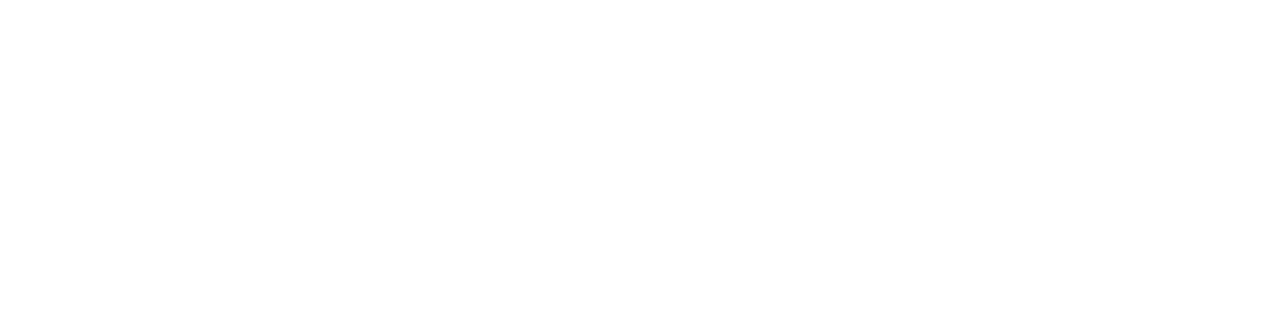
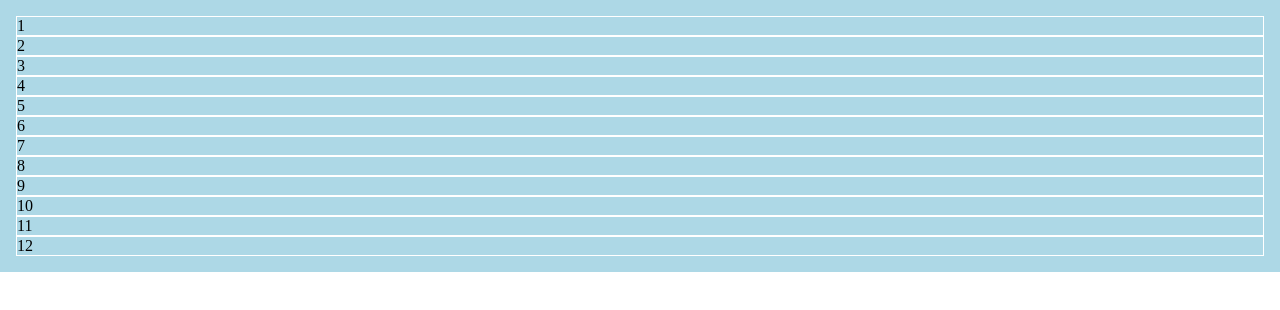
Before and after one commit to enmozz/CSS_Grid, a plain HTML site: page index.html in a window 1280 px wide. Drawn offline with Linux system fonts and the light colour scheme.

Commit message:
add grid

```diff
--- a/index.html
+++ b/index.html
@@ -8,6 +8,19 @@
 
 </head>
 <body>
+    <div class="grid-container">
+        <div class="grid-items">1</div>
+        <div class="grid-items">2</div>
+        <div class="grid-items">3</div>
+        <div class="grid-items">4</div>
+        <div class="grid-items">5</div>
+        <div class="grid-items">6</div>
+        <div class="grid-items">7</div>
+        <div class="grid-items">8</div>
+        <div class="grid-items">9</div>
+        <div class="grid-items">10</div>
+        <div class="grid-items">11</div>
+        <div class="grid-items">12</div>
 
 </body>
 </html>
--- a/style.css
+++ b/style.css
@@ -0,0 +1,16 @@
+body {
+    margin: 0;
+    padding: 0;
+}
+
+
+.grid-container {
+    display: grid;
+    background: lightblue;
+    padding: 1rem;
+
+}
+
+.grid-items {
+    border: 1px solid white;
+}
```
